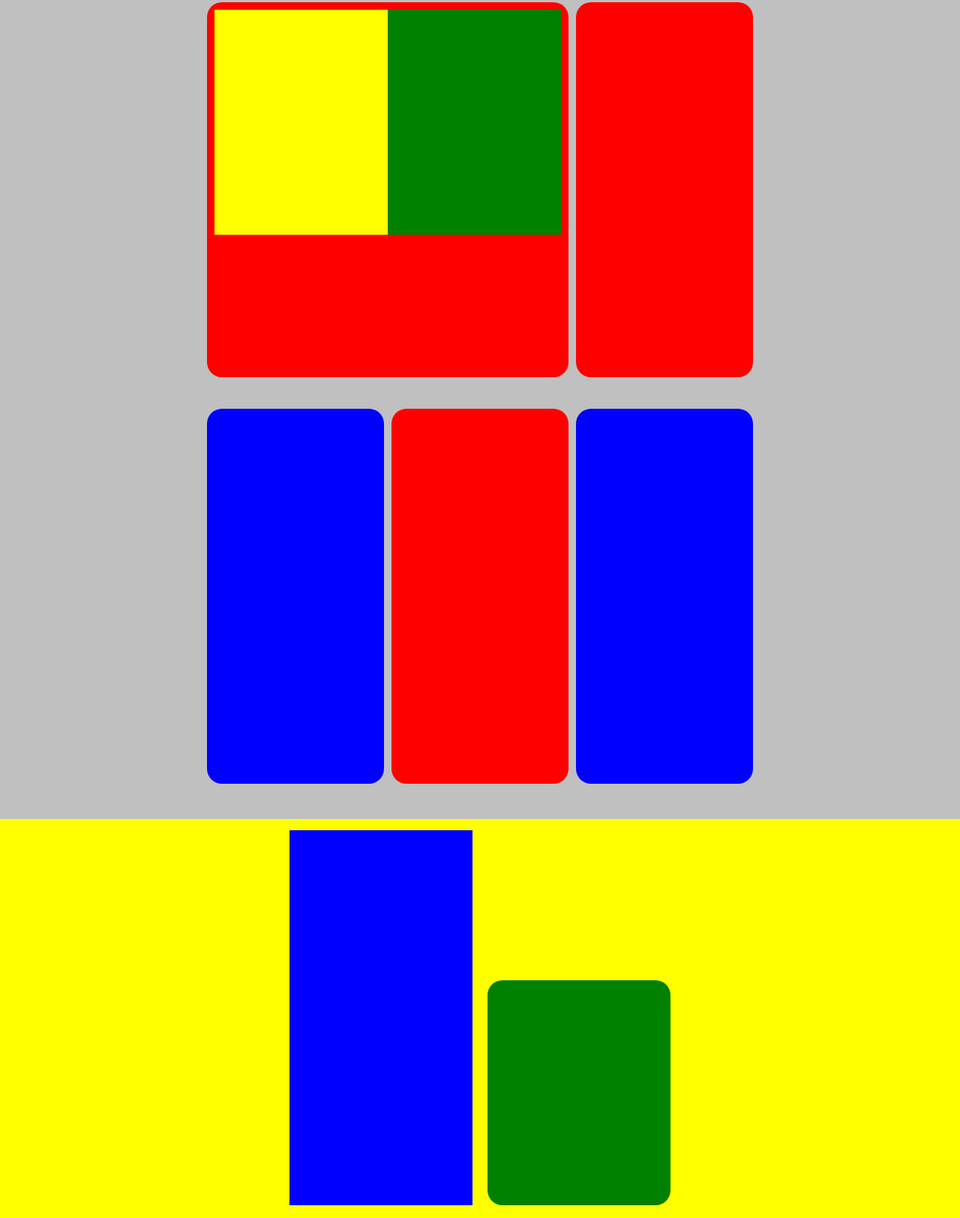
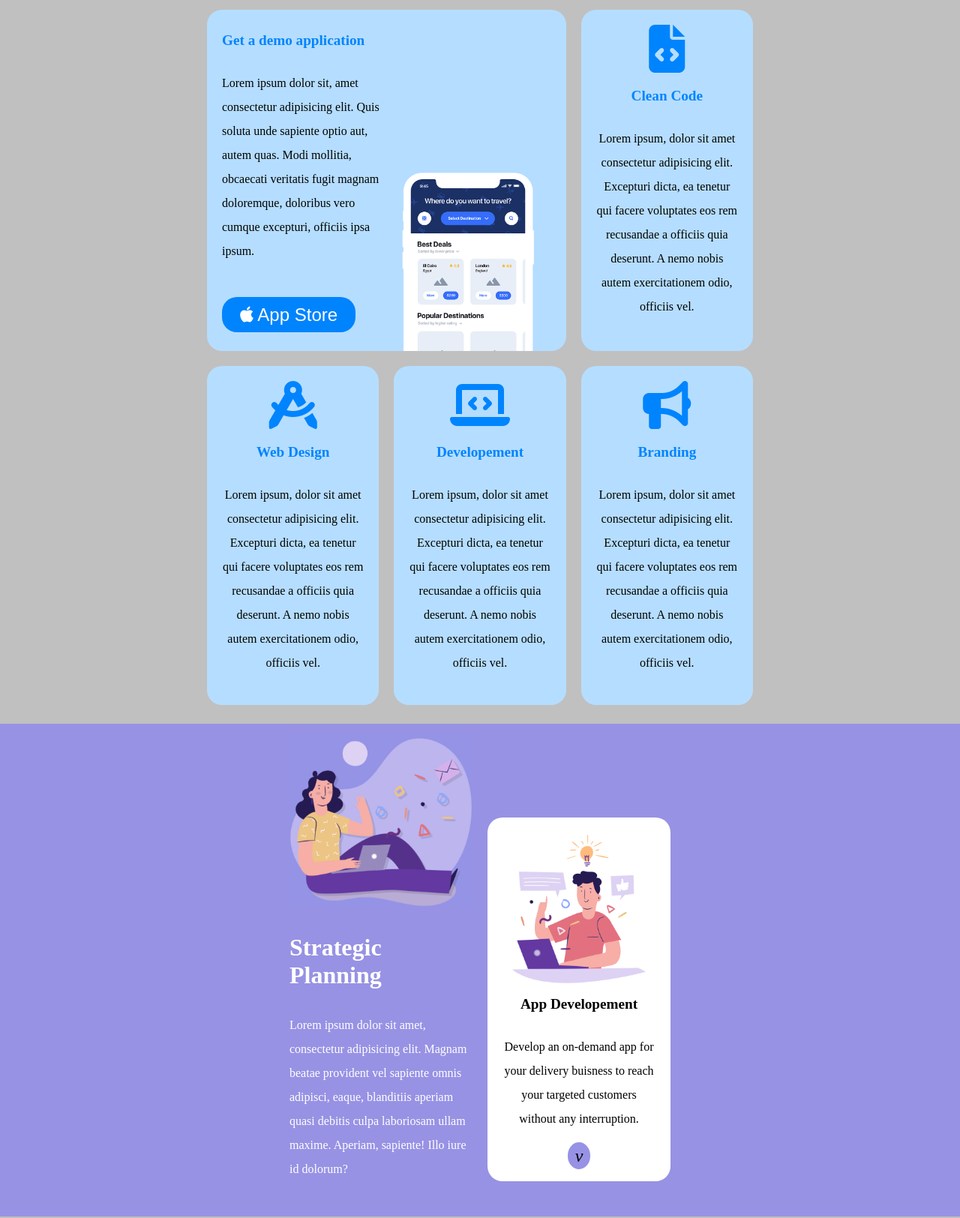
Before and after one commit to RiccardoTolusso/htmlcss-responsive-layout, a plain HTML site: page index.html in a window 1280 px wide. Shown: the part 76-1700 px from the top of the page at 75% size. Drawn offline with Linux system fonts and the light colour scheme.

Commit message:
[UPD] creted testimonials section

```diff
--- a/css/style.css
+++ b/css/style.css
@@ -13,10 +13,11 @@
 }
 
 button{
-    padding: 7px 14px;
+    padding: 0.4em 1em;
     border-radius: 20px;
     border: none;
 }
+
 
 /*+ LAYOUT SECTION */
 
@@ -85,15 +86,33 @@ main .col{
     background-color: silver;
 }
 
+.circle{
+    border-radius: 50%;
+}
+
+/*+ CARDS */
 .card{
     border-radius: 20px;
-    padding: 10px;
+    padding: 20px;
+    text-align: center;
+}
+.card h3{
+    font-size: 1.2rem;
+    padding: 10px 0;
+}
+.card p{
+    padding: 20px 0;
+    line-height: 2;
+}
+.card button{
+    margin: 25px 0px;
+    font-size: 1.5rem;
 }
 
 
 /*+ HEADER SECTION */
 header{
-    padding: 10px;
+    padding: 10px 0;
     background-color: var(--primary-color);
     color: white;
     align-items: center;
@@ -114,12 +133,97 @@ header ul{
 
 /*+ MAIN SECTION */
 main section{
-    padding: 15px;
+    padding: 15px 0;
 }
     /*> jumbotron */
+#jumbotron img#phone{
+    width: 100%;
+    display: block;
+}
+#jumbotron .card{
+    background-color: var(--primary-color-light);
+}
+#jumbotron .card.big-card{
+    padding-bottom: 0;
+    text-align: left;
+    display: flex;
+    flex-wrap: wrap;
+}
+#jumbotron .card > i{
+    font-size: 4rem;
+    margin-bottom: 10px;
+}
+#jumbotron .card > i,
+#jumbotron .card h3{
+    color: var(--primary-color);
+}
+#jumbotron .card.big-card button{
+    background-color: var(--primary-color);
+    color: white;
+}
+
 
     /*> planning */
+#planning{
+    background-color: var(--secondary-color);
+    color: white;
+}
+#planning img{
+    width: 100%;
+}
+#planning h2{
+    font-size: 2rem;
+    padding: 2rem 0;
+}
+#planning p{
+    line-height: 2;
+}
+#planning .card{
+    background-color: white;
+    color: black;
+}
+#planning .card i.circle{
+    background-color: var(--secondary-color);
+    padding: 5px 10px;
+    font-size: 1.5rem;
+}
 
+    /*>  */
+section#testimonials{
+    text-align: center;
+}
+section#testimonials h3{
+    padding-top: 70px;
+    padding-bottom: 40px;
+}
+
+section#testimonials h2{
+    font-size: 2em;
+    padding-bottom: 40px;
+}
+section#testimonials p{
+    line-height: 2;
+    padding-bottom: 40px;
+}
+section#testimonials .card{
+    background-color: var(--secondary-color);
+    color: white;
+}
+section#testimonials .person-img{
+    width: 60vw;
+    height: 60vw;
+    margin: 0 auto;
+    overflow: hidden;
+}
+section#testimonials .person-img img{
+    height: 100%;
+}
+section#testimonials .text{
+    padding: 1rem;
+}
+section#testimonials .text h3{
+    padding: 1rem 0 0 0;
+}
 
 
 /*+ MEDIA SECTION */
@@ -128,24 +232,33 @@ main section{
 @media screen and (min-width: 480px){
     /* jumbotron */
     #jumbotron .row{
-        gap: 10px;
+       margin: 0 -10px;
     }
-    #jumbotron .col{
-        width: calc(100%/3 - (20px / 3) );
+    #jumbotron .card{
+        margin: 10px;
+        width: calc(100%/3 - 20px);
     }
-    #jumbotron .col:first-child{
-        width: calc(200%/3 - 10px + (20px / 3));
+    #jumbotron .card.big-card{
+        width: calc(200%/3 - 20px );
     }
+    #jumbotron .card.big-card div:last-child{
+        width: 50%;
+        align-self: flex-end;
+    }
+
 
     /* testimonial */
     #testimonials .col.card {
         display: flex;
+        align-items: center;
     }
-    #testimonials .col.card div:first-child{
-        width: 30%;
+    #testimonials .col.card .person-img{
+        width: 25vw;
+        height: 25vw;
     }
-    #testimonials .col.card div:last-child{
-        width: 70%;
+    #testimonials .col.card .text{
+        width: calc(100% - 25vw);
+        text-align: left;
     }
 
     /* benefits */
--- a/index.html
+++ b/index.html
@@ -37,31 +37,58 @@
             <!-- TODO jumbotron section -->
             <div class="container">
                 <div class="row wrap">
-                    <div class="col card bg-red">
-                        <div class="h300 bg-yellow">
+                    <div class="col card big-card">
+                        <div>
                             <!-- title, text and button-->
+                            <h3>Get a demo application</h3>
+                            <p>Lorem ipsum dolor sit, amet consectetur adipisicing elit. Quis soluta unde sapiente optio aut, autem quas. Modi mollitia, obcaecati veritatis fugit magnam doloremque, doloribus vero cumque excepturi, officiis ipsa ipsum.</p>
+                            <button>
+                                <i class="fa-brands fa-apple"></i>
+                                App Store
+                            </button>
                         </div>
-                        <div class="h300 bg-green">
-                            <!-- image -->
+                        <div>
+                            <img id="phone" src="./img/phone.png" alt="Phone">
                         </div>
                     </div>
-                    <div class="col card h500 bg-red"></div>
-                    <div class="col card h500 bg-blue"></div>
-                    <div class="col card h500 bg-red"></div>
-                    <div class="col card h500 bg-blue"></div>
+                    <div class="col card">
+                        <i class="fa-solid fa-file-code"></i>
+                        <h3>Clean Code</h3>
+                        <p>Lorem ipsum, dolor sit amet consectetur adipisicing elit. Excepturi dicta, ea tenetur qui facere voluptates eos rem recusandae a officiis quia deserunt. A nemo nobis autem exercitationem odio, officiis vel.</p>
+                    </div>
+                    <div class="col card">
+                        <i class="fa-solid fa-compass-drafting"></i>
+                        <h3>Web Design</h3>
+                        <p>Lorem ipsum, dolor sit amet consectetur adipisicing elit. Excepturi dicta, ea tenetur qui facere voluptates eos rem recusandae a officiis quia deserunt. A nemo nobis autem exercitationem odio, officiis vel.</p>
+                    </div>
+                    <div class="col card">
+                        <i class="fa-solid fa-laptop-code"></i>
+                        <h3>Developement</h3>
+                        <p>Lorem ipsum, dolor sit amet consectetur adipisicing elit. Excepturi dicta, ea tenetur qui facere voluptates eos rem recusandae a officiis quia deserunt. A nemo nobis autem exercitationem odio, officiis vel.</p>
+                    </div>
+                    <div class="col card">
+                        <i class="fa-solid fa-bullhorn"></i>
+                        <h3>Branding</h3>
+                        <p>Lorem ipsum, dolor sit amet consectetur adipisicing elit. Excepturi dicta, ea tenetur qui facere voluptates eos rem recusandae a officiis quia deserunt. A nemo nobis autem exercitationem odio, officiis vel.</p>
+                    </div>
                 </div>
             </div>
         </section>
 
-        <section id="planning" class="bg-yellow">
+        <section id="planning" >
             <!-- TODO planning section -->
             <div class="container">
                 <div class="row wrap">
-                    <div class="col h500 bg-blue">
-                        <!-- img, title and paragraph -->
+                    <div class="col">
+                        <img src="./img/planning1.png" alt="Planning 1">
+                        <h2>Strategic Planning</h2>
+                        <p>Lorem ipsum dolor sit amet, consectetur adipisicing elit. Magnam beatae provident vel sapiente omnis adipisci, eaque, blanditiis aperiam quasi debitis culpa laboriosam ullam maxime. Aperiam, sapiente! Illo iure id dolorum?</p>
                     </div>
-                    <div class="col card h300 bg-green">
-
+                    <div class="col card">
+                        <img src="./img/planning2.png" alt="Planning 2">
+                        <h3>App Developement</h3>
+                        <p>Develop an on-demand app for your delivery buisness to reach your targeted customers without any interruption.</p>
+                        <i class="circle">v</i>
                     </div>
                 </div>
             </div>
@@ -70,29 +97,41 @@
         <section id="testimonials" class="bg-silver">
             <div class="container">
                 <!-- TODO testimonials section -->
-                <div class="col bg-green h500"></div>
+                <h3>TESTIMONIALS</h3>
+                <h2>We are committed expert partners</h2>
+                <p>We place huge value on strong relationships and have seen the benefit they bring to our buisness. Customer feedback is vital in helping us to get it right.</p>
                 <div class="col card">
-                    <div class="h300 bg-blue">
+                    <div class="person-img circle">
                         <!-- img -->
+                        <img src="./img/testimonial1.jpg" alt="">
+
                     </div>
-                    <div class="h300 bg-red">
+                    <div class="text">
                         <!-- text -->
+                        Lorem, ipsum dolor sit amet consectetur adipisicing elit. Sequi itaque repellat quo voluptatem aut sunt, illo, maxime sint impedit numquam cumque non fuga ipsam dolor nam dignissimos fugiat saepe est.
                     </div>
                 </div>
                 <div class="col card">
-                    <div class="h300 bg-blue">
+                    <div class="person-img circle">
                         <!-- img -->
+                        <img src="./img/testimonial2.jpg" alt="">
+                        <h3>NOME COGNOME</h3>
                     </div>
-                    <div class="h300 bg-red">
+                    <div class="text">
                         <!-- text -->
+                        Lorem ipsum dolor sit amet consectetur adipisicing elit. Vitae necessitatibus natus nemo voluptas, excepturi voluptates enim fugiat voluptatum aliquam, ullam quia voluptatem distinctio repellendus sed nisi omnis, inventore sunt illum?
+                        <h3>NOME COGNOME</h3>
                     </div>
                 </div>
                 <div class="col card">
-                    <div class="h300 bg-blue">
+                    <div class="person-img circle">
                         <!-- img -->
+                        <img src="./img/testimonial3.jpg" alt="">
                     </div>
-                    <div class="h300 bg-red">
+                    <div class="text">
                         <!-- text -->
+                        Lorem ipsum, dolor sit amet consectetur adipisicing elit. Maiores commodi, nesciunt vero veniam voluptatem laudantium doloribus velit corporis itaque laborum earum quis? Fugit repellat quae at non quo eius delectus.
+                        <h3>NOME COGNOME</h3>
                     </div>
                 </div>
             </div>
```
